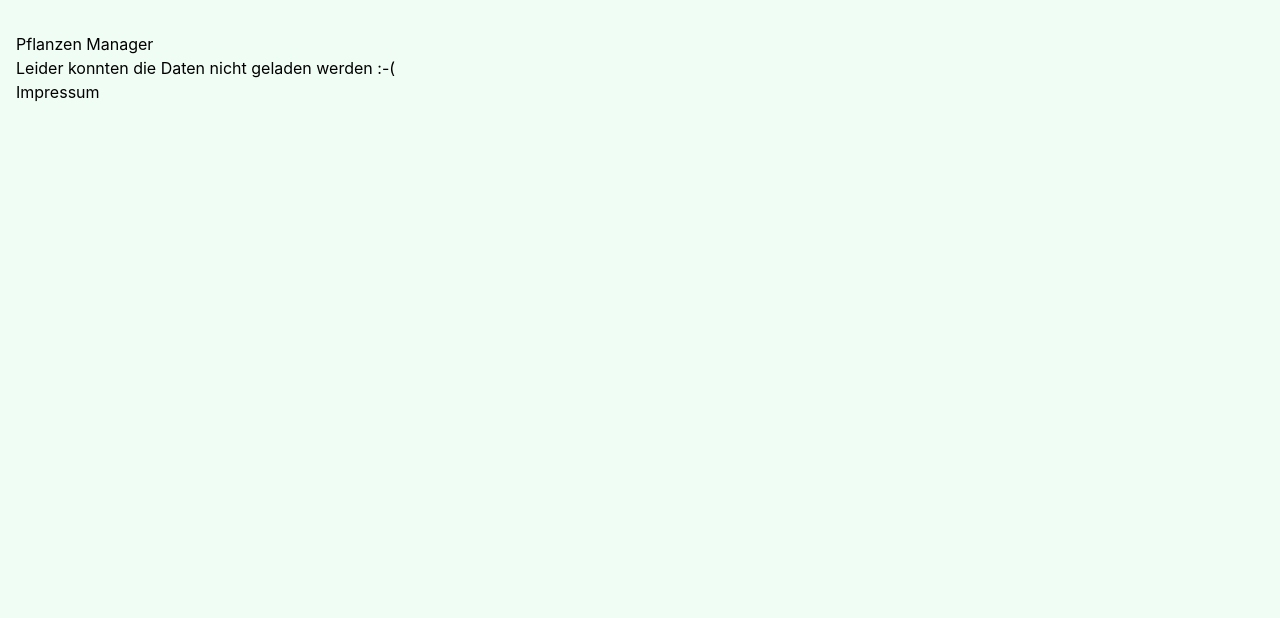
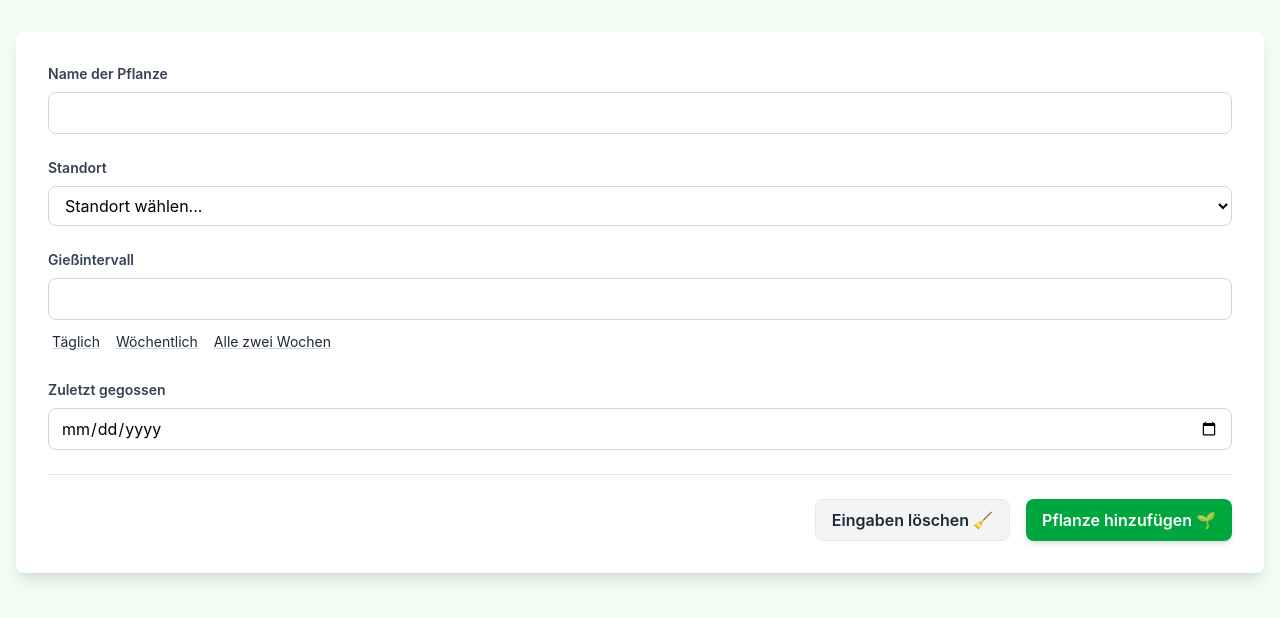
Before and after one commit to nilshartmann-workshops/2026-11-18-react, a React (Vite) app in the folder workspace/: page / in a window 1280 px wide. Shown: the top 618 px of the page. Built offline with nearby package versions, Linux system fonts and the light colour scheme; no server answers.

Commit message:
Vorbereitung: Test

```diff
--- a/workspace/src/components/App.tsx
+++ b/workspace/src/components/App.tsx
@@ -1,79 +1,13 @@
-import {Activity, createContext, Suspense, useState} from "react";
+import { Suspense } from "react";
+import { ErrorBoundary } from "react-error-boundary";
+
 import PlantCardListLoader from "./PlantCardListLoader.tsx";
-import {ReactQueryDevtools} from "@tanstack/react-query-devtools";
-import {ErrorBoundary} from "react-error-boundary";
-
-// @components
-//  import ... from "@components/..."
-
-// function AppAtRuntimeFalsch() {
-// 	return  React.createElement("PlantCard",
-// 		{
-// 			name:"Rose"
-// 		},
-// 		undefined
-// 	);
-// 	React.createElement("PlantCard",
-// 		{
-// 			name:"Aloe Vera"
-// 		},
-// 		undefined
-// 	);
-//
-// function AppAtRuntime()
-//   return React.createElement("Fragment",
-// 		{},
-// 		  React.createElement("PlantCard",
-// 	      {
-// 	        name:"Rose"
-//         },
-// 	      undefined
-// 			),
-// 	)
-// }
-
-// const allPlants: Plant[] = [
-// 	{
-// 		id: "1",
-// 		name: "Aloe Vera",
-// 		location: "Schlafzimmer",
-// 		wateringInterval: 12,
-// 		lastWatered: "2025-06-16",
-// 	},
-// 	{
-// 		id: "2",
-// 		name: "Orchidee",
-// 		location: "Wohnzimmer",
-// 		wateringInterval: 1,
-// 	},
-// 	{
-// 		id: "3",
-// 		name: "Grüne Monstera",
-// 		location: "Küche",
-// 		wateringInterval: 7,
-// 		lastWatered: "2025-06-20",
-// 	},
-// ];
-
-// State bzw. Zustand (<-- Model)
+import PlantForm from "./PlantForm.tsx";
 
 export default function App() {
-
-	// const [allPlants, setAllPlants] = useState<Plant[]>([])
-	// TanStack Query (React Query)
-	return (
-		<div className={"AppContainer"}>
-			<h1>Pflanzen Manager</h1>
-			<ErrorBoundary fallback={<div>Leider konnten die Daten nicht geladen werden :-(</div>} onError={err => {
-				console.error(err);
-			}}>
-				<Suspense fallback={<div className={"CardListFallback"}>Pflanzen werden geladen</div>}>
-					<PlantCardListLoader />
-				</Suspense>
-			</ErrorBoundary>
-			<h2>Impressum</h2>
-
-			<ReactQueryDevtools />
-		</div>
-   )
+  return (
+    <div className={"AppContainer"}>
+      <PlantForm />
+    </div>
+  );
 }
--- a/workspace/src/components/IntervalSelector.tsx
+++ b/workspace/src/components/IntervalSelector.tsx
@@ -1,37 +1,56 @@
-import {useState} from "react";
-
-// Unkontrollierte Komponente
-// Kontrollierte Komponente
+import { ChangeEvent } from "react";
 
 type IntervalSelectorProps = {
-	intervalValue: number;
-	onIntervalValueChange(newIntervalValue: number): void
+  interval?: number;
+  onIntervalChange(newInterval: number): void;
+  error?: string;
+};
+
+export default function IntervalSelector({
+  interval,
+  onIntervalChange,
+  error,
+}: IntervalSelectorProps) {
+  const handleIntervalChange = (e: ChangeEvent<HTMLInputElement>) => {
+    onIntervalChange(Number(e.target.value));
+  };
+
+  return (
+    <div className={"FormControl"}>
+      <label>Gießintervall</label>
+      <input
+        type={"number"}
+        value={interval ?? ""}
+        onChange={handleIntervalChange}
+        className={error ? "error" : undefined}
+      />
+      <div className={"flex gap-x-2"}>
+        <button
+          type="button"
+          className={"sm"}
+          onClick={() => onIntervalChange(1)}
+        >
+          Täglich
+        </button>
+        <button
+          type="button"
+          className={"sm"}
+          onClick={() => onIntervalChange(7)}
+        >
+          Wöchentlich
+        </button>
+        <button
+          type="button"
+          className={"sm"}
+          onClick={() => onIntervalChange(14)}
+        >
+          Alle zwei Wochen
+        </button>
+      </div>
+      {error && <span className={"error-message"}>{error}</span>}
+      {interval !== undefined && (
+        <div className={"px-1 text-sm"}>Alle {interval} Tage gießen</div>
+      )}
+    </div>
+  );
 }
-
-export default function IntervalSelector({intervalValue, onIntervalValueChange}:
-	IntervalSelectorProps) {
-
-	// let value = "Beispieltext"
-	// const state = useState("Beispieltext")
-	// const value = state[0];
-	// const setValue = state[1]
-
-	// const [ intervalValue, setIntervalValue ] = useState(1)
-
-	console.log("IntervalSelector ausgeführt", intervalValue);
-
-	return <div>
-		Gießintervall: <input type={"number"}
-													value={intervalValue}
-													onChange={
-														(event) => { onIntervalValueChange(Number(event.target.value)) }
-													}
-                  	/>
-
-		                <div>Du musst alle {intervalValue} Tage gießen</div>
-
-		<button onClick={() => onIntervalValueChange(7)}>Wöchentlich gießen</button>
-		<button onClick={() => onIntervalValueChange(0)}>Zurücksetzen!</button>
-
-	</div>
-}
--- /dev/null
+++ b/workspace/src/components/PlantForm.tsx
@@ -0,0 +1,137 @@
+import { type FormEvent, useState } from "react";
+import { z } from "zod";
+
+import IntervalSelector from "./IntervalSelector.tsx";
+
+const locations = [
+  "Wohnzimmer",
+  "Arbeitszimmer",
+  "Küche",
+  "Schlafzimmer",
+  "Badezimmer",
+];
+
+const PlantFormSchema = z.object({
+  name: z.string().nonempty("Bitte gib den Namen deiner Pflanze ein"),
+  location: z.string().nonempty("Bitte wähle den Standort deiner Pflanze aus"),
+  wateringInterval: z
+    .number("Bitte gib an, wie oft die Pflanze gegossen werden muss")
+    .min(1, "Das Intervall beträgt mindestens einen Tag"),
+  lastWatered: z.iso.date("Bitte gib ein gültiges Datum ein").optional(),
+});
+type PlantFormState = z.infer<typeof PlantFormSchema>;
+
+// Je Feld die Meldungen aus zod, angezeigt wird jeweils die erste
+type PlantFormErrors = { [Field in keyof PlantFormState]?: string[] };
+
+export default function PlantForm() {
+  const [name, setName] = useState("");
+  const [location, setLocation] = useState("");
+  const [wateringInterval, setWateringInterval] = useState<number>();
+  const [lastWatered, setLastWatered] = useState("");
+  const [errors, setErrors] = useState<PlantFormErrors>({});
+
+  const handleSave = (data: PlantFormState) => {
+    console.log("Daten", data);
+  };
+
+  const handleSubmit = (e: FormEvent<HTMLFormElement>) => {
+    // Ohne preventDefault schickt der Browser das Formular selbst ab und lädt die Seite neu
+    e.preventDefault();
+
+    const result = PlantFormSchema.safeParse({
+      name,
+      location,
+      wateringInterval,
+      // Ein leeres Datumsfeld liefert "", das Schema erwartet dann undefined
+      lastWatered: lastWatered === "" ? undefined : lastWatered,
+    });
+
+    if (!result.success) {
+      setErrors(z.flattenError(result.error).fieldErrors);
+      return;
+    }
+
+    setErrors({});
+    handleSave(result.data);
+  };
+
+  const handleReset = () => {
+    setName("");
+    setLocation("");
+    setWateringInterval(undefined);
+    setLastWatered("");
+    setErrors({});
+  };
+
+  return (
+    <form onSubmit={handleSubmit}>
+      <div className={"FormControl"}>
+        <label htmlFor={"name"}>Name der Pflanze</label>
+        <input
+          id={"name"}
+          value={name}
+          onChange={(e) => setName(e.target.value)}
+          className={errors.name ? "error" : undefined}
+        />
+        <ErrorMessage msg={errors.name?.[0]} />
+      </div>
+
+      <div className={"FormControl"}>
+        <label htmlFor={"location"}>Standort</label>
+        <select
+          id={"location"}
+          value={location}
+          onChange={(e) => setLocation(e.target.value)}
+          className={errors.location ? "error" : undefined}
+        >
+          <option value="">Standort wählen...</option>
+          {locations.map((location) => (
+            <option key={location} value={location}>
+              {location}
+            </option>
+          ))}
+        </select>
+        <ErrorMessage msg={errors.location?.[0]} />
+      </div>
+
+      <IntervalSelector
+        interval={wateringInterval}
+        onIntervalChange={setWateringInterval}
+        error={errors.wateringInterval?.[0]}
+      />
+
+      <div className={"FormControl"}>
+        <label htmlFor={"lastWatered"}>Zuletzt gegossen</label>
+        <input
+          id={"lastWatered"}
+          type={"date"}
+          value={lastWatered}
+          onChange={(e) => setLastWatered(e.target.value)}
+          className={errors.lastWatered ? "error" : undefined}
+        />
+        <ErrorMessage msg={errors.lastWatered?.[0]} />
+      </div>
+
+      <div className={"FormButtons"}>
+        <button type={"button"} className={"secondary"} onClick={handleReset}>
+          Eingaben löschen 🧹
+        </button>
+        <button type={"submit"} className={"primary"}>
+          Pflanze hinzufügen 🌱
+        </button>
+      </div>
+    </form>
+  );
+}
+
+type ErrorMessageProps = {
+  msg?: string;
+};
+
+function ErrorMessage({ msg }: ErrorMessageProps) {
+  if (!msg) {
+    return null;
+  }
+  return <span className={"error-message"}>{msg}</span>;
+}
```
